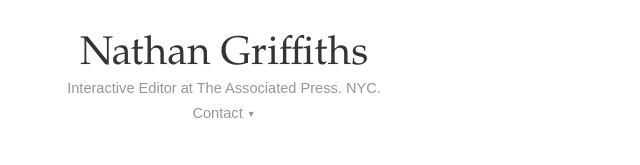
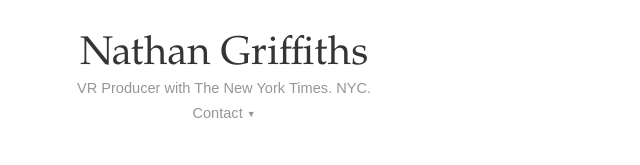
Before and after one commit to njgriffiths/njgriffiths.github.io, a plain HTML site: page index.html in a window 1280 px wide. Shown: the top 165 px of the page, 416-1056 px from the left. Drawn offline with nearby package versions, Linux system fonts and the light colour scheme; a web font is replaced by a local one.

Commit message:
updated job title.

```diff
--- a/index.html
+++ b/index.html
@@ -24,7 +24,7 @@
             <header class="clearfix">
                 <h1 class="title">Nathan Griffiths</h1>
                 <h3 class="subhead">
-                    <span>Interactive Editor at The Associated Press. NYC.</span>
+                    <span>VR Producer with The New York Times. NYC.</span>
                     <nav class="contact-nav">
                         <span class="contact">
                             <span>Contact</span>
```
